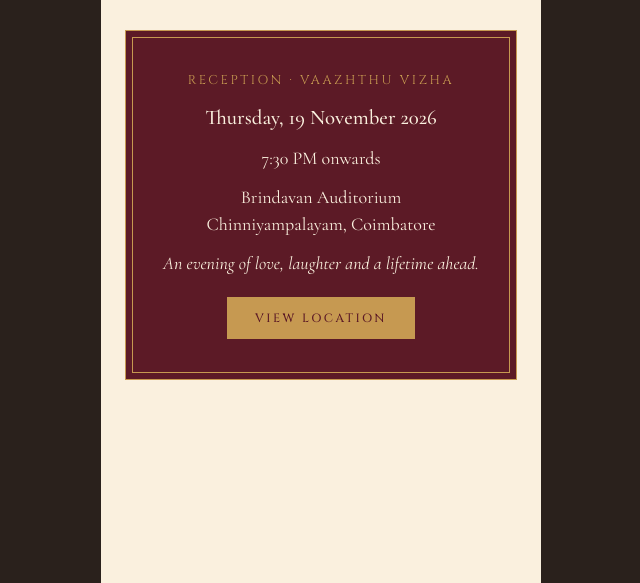
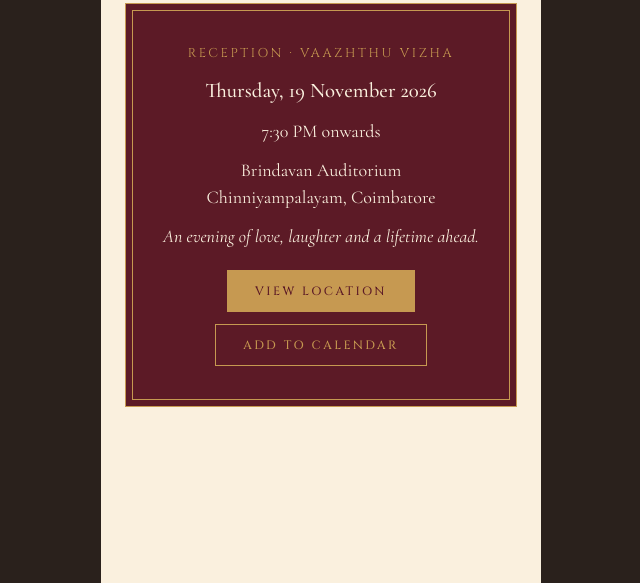
Before and after one commit to ShriVaishnaviRangaraj/vikram-vaishnavi-invite, a website built with Vite: page index.html in a window 1280 px wide. Shown: the part 4338-4921 px from the top of the page, without its empty margins (319-959 px from the left). Built offline with nearby package versions, Linux system fonts and the light colour scheme; files whose address does not match are found by name.

Commit message:
Add an Add to calendar button to both event cards

```diff
--- a/index.html
+++ b/index.html
@@ -151,7 +151,10 @@
           <p class="time">7:30 PM onwards</p>
           <p class="venue">Brindavan Auditorium<br />Chinniyampalayam, Coimbatore</p>
           <p class="italic">An evening of love, laughter and a lifetime ahead.</p>
-          <a class="btn-gold" href="https://www.google.com/maps/search/?api=1&amp;query=Brindavan+Auditorium+Chinniyampalayam+Coimbatore" target="_blank" rel="noopener">View location</a>
+          <div class="card-actions">
+            <a class="btn-gold" href="https://www.google.com/maps/search/?api=1&amp;query=Brindavan+Auditorium+Chinniyampalayam+Coimbatore" target="_blank" rel="noopener">View location</a>
+            <a class="btn-outline" href="/reception.ics">Add to calendar</a>
+          </div>
         </article>
       </section>
 
@@ -185,7 +188,10 @@
           <p class="time">6:15 AM</p>
           <p class="venue">Brindavan Auditorium<br />Chinniyampalayam, Coimbatore</p>
           <p class="italic">Where sacred vows become the beginning of forever.</p>
-          <a class="btn-gold" href="https://www.google.com/maps/search/?api=1&amp;query=Brindavan+Auditorium+Chinniyampalayam+Coimbatore" target="_blank" rel="noopener">View location</a>
+          <div class="card-actions">
+            <a class="btn-gold" href="https://www.google.com/maps/search/?api=1&amp;query=Brindavan+Auditorium+Chinniyampalayam+Coimbatore" target="_blank" rel="noopener">View location</a>
+            <a class="btn-outline" href="/muhurtham.ics">Add to calendar</a>
+          </div>
         </article>
       </section>
 
--- a/src/style.css
+++ b/src/style.css
@@ -529,14 +529,11 @@ p {
   color: var(--gold);
 }
 
-/* Maroon on gold is 5:1; ivory on gold is only 2.3:1. */
-.btn-gold {
+.btn-gold,
+.btn-outline {
   display: inline-block;
   margin-top: 8px;
   padding: 12px 28px;
-  border: 0;
-  background: var(--gold);
-  color: var(--maroon);
   font-family: var(--caps);
   font-size: 0.75rem;
   font-weight: 500;
@@ -544,6 +541,37 @@ p {
   text-transform: uppercase;
   text-decoration: none;
   cursor: pointer;
+}
+
+/* Maroon on gold is 5:1; ivory on gold is only 2.3:1. */
+.btn-gold {
+  border: 0;
+  background: var(--gold);
+  color: var(--maroon);
+}
+
+/* The secondary action. Same 1px less padding so both buttons are the same height. */
+.btn-outline {
+  padding: 11px 27px;
+  border: 1px solid var(--gold);
+  background: transparent;
+  color: var(--gold-deep);
+}
+
+.card-maroon .btn-outline {
+  color: var(--gold);
+}
+
+.card-actions {
+  display: flex;
+  flex-wrap: wrap;
+  justify-content: center;
+  gap: 12px;
+  margin-top: 8px;
+}
+
+.card-actions > * {
+  margin-top: 0;
 }
 
 /* Two screens of scroll; the stage pins for one while the captions hand over. */
```
Also changed, not shown: 3 other files.
